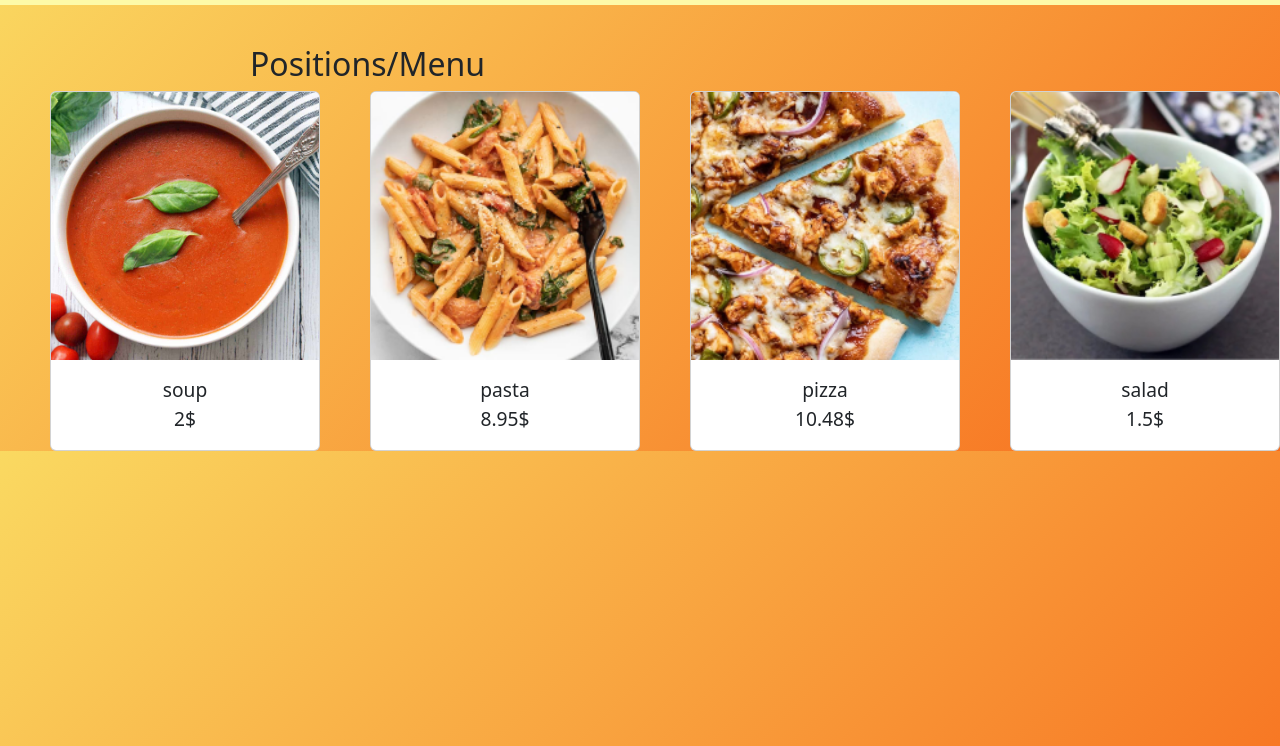
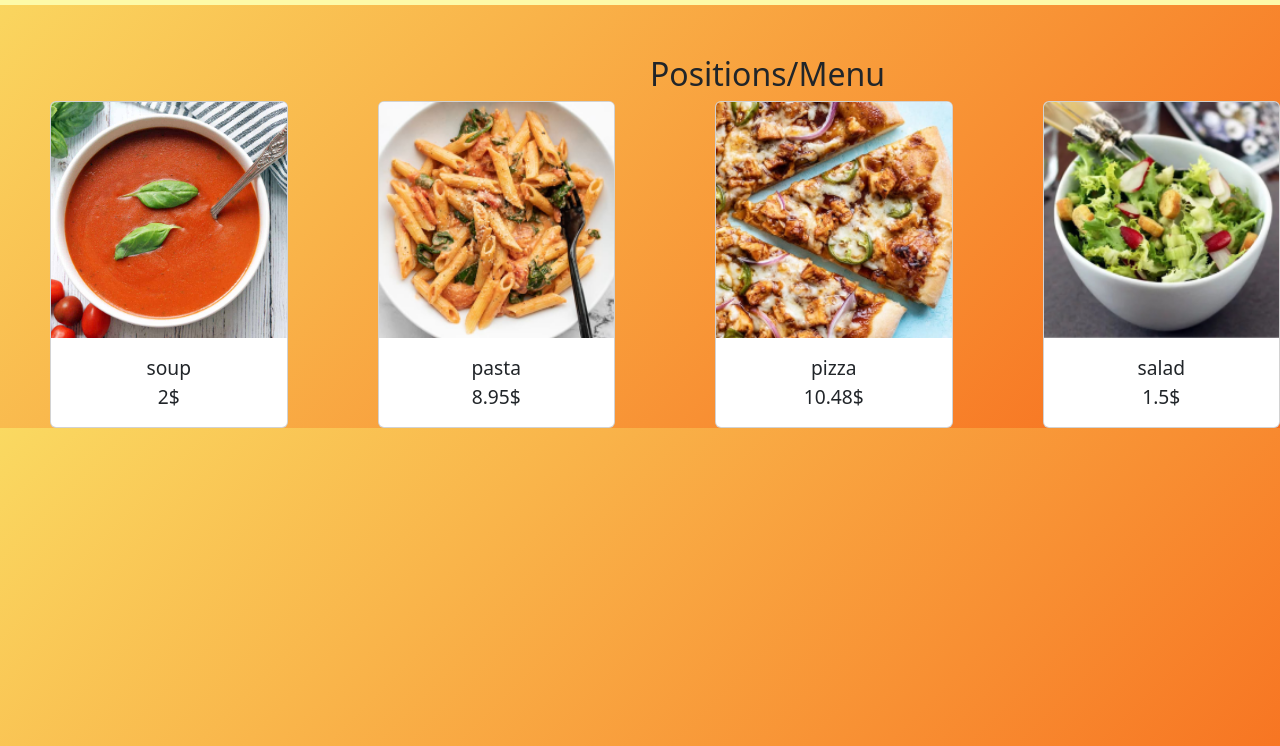
Before and after one commit to TeeniJai/WebDevelopmentProject, a plain HTML site: page website project/menu.html in a window 1280 px wide. Shown: the part 54-800 px from the top of the page. Drawn offline with nearby package versions, Linux system fonts and the light colour scheme.

Commit message:
changed position of picture

```diff
--- a/website project/menu.html
+++ b/website project/menu.html
@@ -45,19 +45,19 @@
       <p class="card-text">soup <br> 2$ </p>
     </div>
   </div>
-  <div class="card" style="width: 18rem; margin-left: 50px; ">
+  <div class="card" style="width: 18rem; margin-left: 90px; ">
     <img src="./images/pasta.png" class="card-img-top" alt="pasta">
     <div class="card-body">
       <p class="card-text">pasta <br> 8.95$ </p>
     </div>
   </div>
-  <div class="card" style="width: 18rem; margin-left: 50px; ">
+  <div class="card" style="width: 18rem; margin-left: 100px; ">
     <img src="./images/Pizza.png" class="card-img-top" alt="pizza">
     <div class="card-body">
       <p class="card-text">pizza <br> 10.48$ </p>
     </div>
   </div>
-  <div class="card" style="width: 18rem; margin-left: 50px; ">
+  <div class="card" style="width: 18rem; margin-left: 90px; ">
     <img src="./images/salad.png" class="card-img-top" alt="salad">
     <div class="card-body">
       <p class="card-text">salad<br> 1.5$ </p>
--- a/website project/style.css
+++ b/website project/style.css
@@ -38,8 +38,8 @@ body {
 }
 h2{
 
-    margin-top: 40px;
-    margin-left: 250px;
+    margin-top: 50px;
+    margin-left: 650px;
 
 }
 .main{
```
